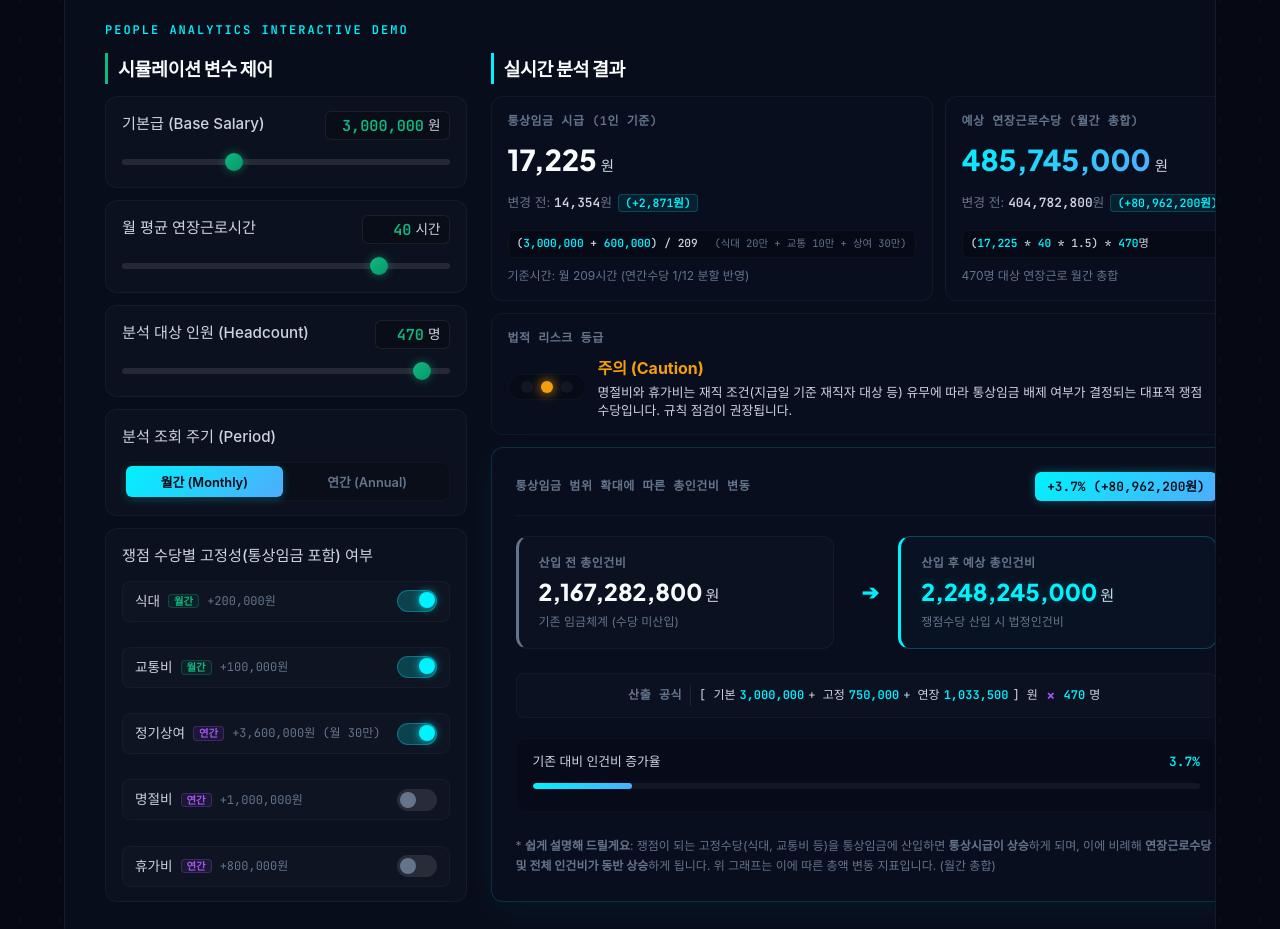
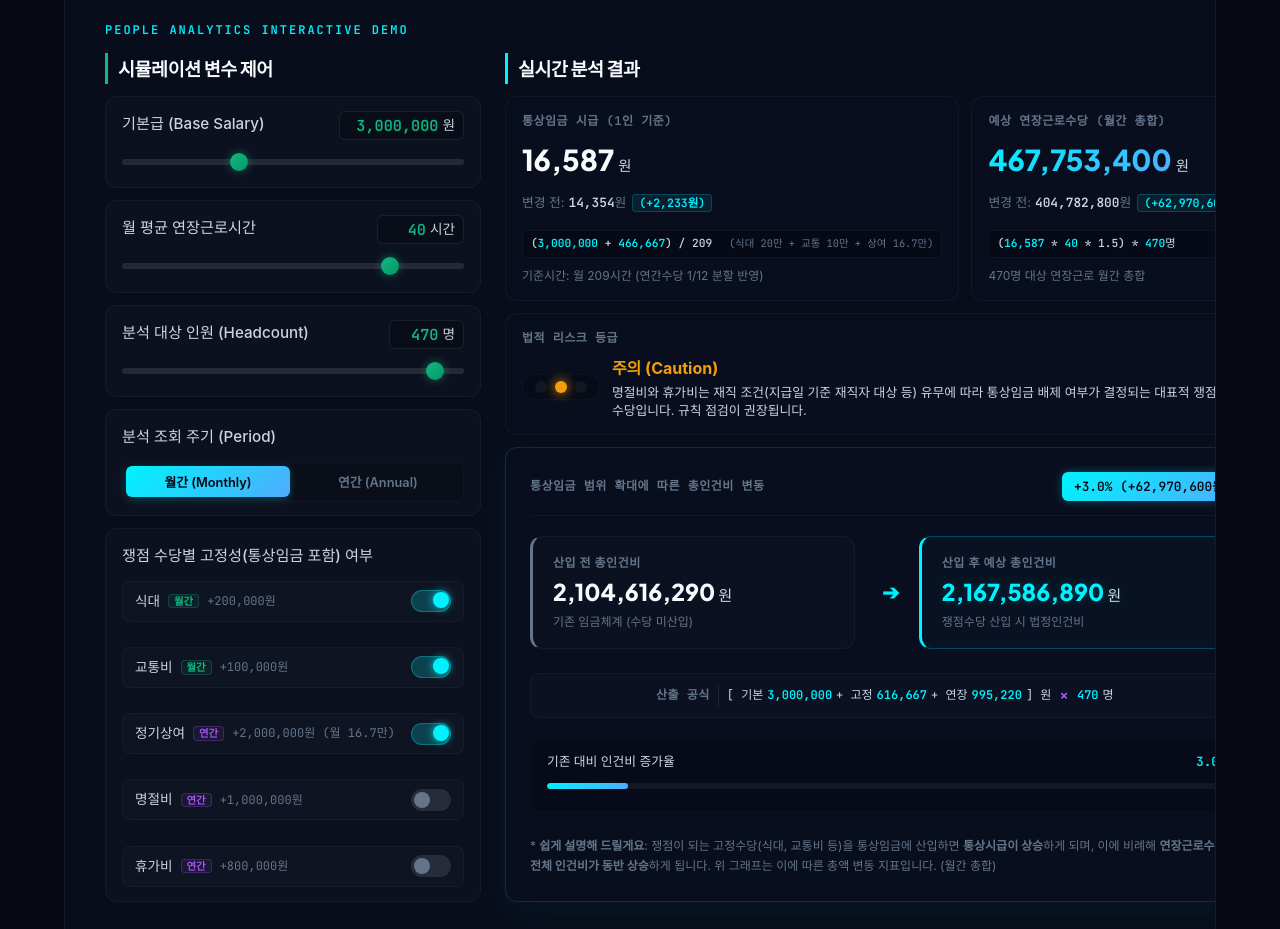
Before and after one commit to MSKIM9709/portfolio, a plain HTML site: page index.html in a window 1280 px wide. Shown: the part 3820-4749 px from the top of the page. Drawn offline with Linux system fonts and the light colour scheme; a web font is replaced by a local one.

Commit message:
fix: change BONUS_AMT to 2M and align all static calculations and labels accordingly

```diff
--- a/index.html
+++ b/index.html
@@ -5,7 +5,7 @@
     <meta name="viewport" content="width=device-width, initial-scale=1.0">
     <title>경력 포트폴리오 | 김민수 (데이터 기반 HR 의사결정 전문가)</title>
     <meta name="description" content="HR 실무 경력에 데이터 분석 및 자동화 역량을 결합하여 신속하고 타당한 의사결정을 이끌어내는 HR 전문가 김민수입니다.">
-    <link rel="stylesheet" href="style.css?v=1.1.0">
+    <link rel="stylesheet" href="style.css?v=1.1.1">
 </head>
 <body>
     <!-- 스크롤 진행 표시 바 -->
@@ -345,7 +345,7 @@
                                                 <div class="toggle-info">
                                                     <span class="toggle-name">정기상여</span>
                                                     <span class="toggle-period-badge">연간</span>
-                                                    <span class="toggle-amount">+3,600,000원 <small style="font-size: 0.75rem; color: var(--text-muted);">(월 30만)</small></span>
+                                                    <span class="toggle-amount">+2,000,000원 <small style="font-size: 0.75rem; color: var(--text-muted);">(월 16.7만)</small></span>
                                                 </div>
                                                 <label class="switch">
                                                     <input type="checkbox" id="allowanceBonus" checked>
@@ -391,7 +391,7 @@
                                          <div class="result-card">
                                              <span class="res-label">통상임금 시급 (1인 기준)</span>
                                              <div class="res-num-wrap">
-                                                 <span class="res-number" id="hourlyWage">17,225</span>
+                                                 <span class="res-number" id="hourlyWage">16,587</span>
                                                  <span class="res-unit">원</span>
                                              </div>
                                              <div class="res-comparison">
@@ -400,8 +400,8 @@
                                                  <span class="comp-diff-val" id="diffHourly">(+2,871원)</span>
                                              </div>
                                              <div class="card-formula">
-                                                 <span class="math-expr">(<span id="f-baseSalary">3,000,000</span> + <span id="f-allowances">600,000</span>) / 209</span>
-                                                 <span class="formula-breakdown" id="formulaBreakdown">(식대 20만 + 교통 10만 + 상여 30만)</span>
+                                                 <span class="math-expr">(<span id="f-baseSalary">3,000,000</span> + <span id="f-allowances">466,667</span>) / 209</span>
+                                                 <span class="formula-breakdown" id="formulaBreakdown">(식대 20만 + 교통 10만 + 상여 16.7만)</span>
                                              </div>
                                              <p class="res-desc">기준시간: 월 209시간 (연간수당 1/12 분할 반영)</p>
                                          </div>
@@ -410,16 +410,16 @@
                                          <div class="result-card">
                                              <span class="res-label">예상 연장근로수당 <span id="labelOvertimePeriod">(월간 총합)</span></span>
                                              <div class="res-num-wrap">
-                                                 <span class="res-number highlight" id="overtimePay">485,745,000</span>
+                                                 <span class="res-number highlight" id="overtimePay">467,753,400</span>
                                                  <span class="res-unit">원</span>
                                              </div>
                                              <div class="res-comparison">
                                                  <span class="comp-label">변경 전:</span>
                                                  <span class="comp-val" id="beforeOvertime">404,784,774</span>원
-                                                 <span class="comp-diff-val" id="diffOvertime">(+80,960,226원)</span>
+                                                 <span class="comp-diff-val" id="diffOvertime">(+62,968,626원)</span>
                                              </div>
                                              <div class="card-formula">
-                                                 <span class="math-expr">(<span id="f-hourlyWageMultiplier">17,225</span> * <span id="f-overtimeHours">40</span> * 1.5) * <span id="f-headcount">470</span>명<span id="f-periodMultiplier"></span></span>
+                                                 <span class="math-expr">(<span id="f-hourlyWageMultiplier">16,587</span> * <span id="f-overtimeHours">40</span> * 1.5) * <span id="f-headcount">470</span>명<span id="f-periodMultiplier"></span></span>
                                              </div>
                                              <p class="res-desc" id="descOvertime">470명 대상 연장근로 총합</p>
                                          </div>
@@ -453,7 +453,7 @@
                                               <div class="delta-comparison-grid">
                                                   <div class="comparison-block before">
                                                       <div class="comp-block-lbl">산입 전 총인건비</div>
-                                                      <div class="comp-block-val"><span id="baselineTotalCost">2,167,282,800</span><span class="comp-block-unit">원</span></div>
+                                                      <div class="comp-block-val"><span id="baselineTotalCost">2,104,616,290</span><span class="comp-block-unit">원</span></div>
                                                       <div class="comp-block-desc">기존 임금체계 (수당 미산입)</div>
                                                   </div>
                                                   <div class="comparison-arrow-wrap">
@@ -461,7 +461,7 @@
                                                   </div>
                                                   <div class="comparison-block after">
                                                       <div class="comp-block-lbl">산입 후 예상 총인건비</div>
-                                                      <div class="comp-block-val highlight"><span id="totalCost">2,248,245,000</span><span class="comp-block-unit">원</span></div>
+                                                      <div class="comp-block-val highlight"><span id="totalCost">2,167,586,890</span><span class="comp-block-unit">원</span></div>
                                                       <div class="comp-block-desc">쟁점수당 산입 시 법정인건비</div>
                                                   </div>
                                               </div>
@@ -470,7 +470,7 @@
                                               <div class="calculation-breakdown-inline">
                                                    <span class="breakdown-inline-lbl">산출 공식</span>
                                                    <span class="breakdown-inline-expr">
-                                                       [ 기본 <span id="f-totalBase">3,000,000</span> + 고정 <span id="f-totalAllowances">750,000</span> + 연장 <span id="f-totalOvertime">1,033,500</span> ] 원
+                                                       [ 기본 <span id="f-totalBase">3,000,000</span> + 고정 <span id="f-totalAllowances">616,667</span> + 연장 <span id="f-totalOvertime">995,220</span> ] 원
                                                        <span class="expr-operator">×</span>
                                                        <span id="f-totalHeadcount">470</span>명<span id="f-totalPeriodMultiplier"></span>
                                                    </span>
@@ -480,10 +480,10 @@
                                               <div class="delta-bar-section">
                                                   <div class="delta-bar-lbl-row">
                                                       <span>기존 대비 인건비 증가율</span>
-                                                      <span class="delta-bar-percent" id="deltaBarPercent">3.7%</span>
+                                                      <span class="delta-bar-percent" id="deltaBarPercent">3.0%</span>
                                                   </div>
                                                   <div class="delta-bar-container">
-                                                      <div class="delta-bar-fill" id="deltaBarFill" style="width: 14.8%;"></div>
+                                                      <div class="delta-bar-fill" id="deltaBarFill" style="width: 12.0%;"></div>
                                                   </div>
                                               </div>
 
@@ -990,6 +990,6 @@
         </div>
     </footer>
 
-    <script src="script.js?v=1.1.0"></script>
+    <script src="script.js?v=1.1.1"></script>
 </body>
 </html>
--- a/script.js
+++ b/script.js
@@ -238,7 +238,7 @@ document.addEventListener('DOMContentLoaded', () => {
         if (headcountNum && headcountInput) headcountNum.value = headcountInput.value;
 
         // Wage Constants
-        const BONUS_AMT = 3600000;
+        const BONUS_AMT = 2000000;
         const MEAL_AMT = 200000;
         const HOLIDAY_AMT = 1000000;
         const VACATION_AMT = 800000;
@@ -322,7 +322,7 @@ document.addEventListener('DOMContentLoaded', () => {
                 const breakdownParts = [];
                 if (allowanceMeal && allowanceMeal.checked) breakdownParts.push("식대 20만");
                 if (allowanceTrans && allowanceTrans.checked) breakdownParts.push("교통 10만");
-                if (allowanceBonus && allowanceBonus.checked) breakdownParts.push("상여 30만");
+                if (allowanceBonus && allowanceBonus.checked) breakdownParts.push("상여 16.7만");
                 if (allowanceHoliday && allowanceHoliday.checked) breakdownParts.push("명절 8.3만");
                 if (allowanceVacation && allowanceVacation.checked) breakdownParts.push("휴가 6.7만");
                 formulaBreakdownEl.textContent = breakdownParts.length > 0 ? `(${breakdownParts.join(' + ')})` : '(산입 수당 없음)';
```
